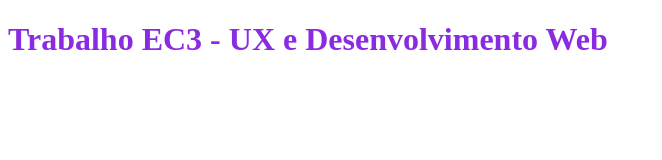
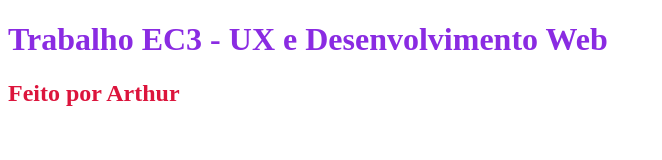
Before and after one commit to YagoFrossard/ExtraClasse3, a plain HTML site: page index.html in a window 1280 px wide. Shown: the whole page, without its empty margins (0-662 px from the left). Drawn offline with Linux system fonts and the light colour scheme.

Commit message:
Atualizando repositório

```diff
--- a/index.html
+++ b/index.html
@@ -9,5 +9,6 @@
 </head>
 <body>
     <h1>Trabalho EC3 - UX e Desenvolvimento Web</h1>
+    <h2>Feito por Arthur</h2>
 </body>
 </html>
--- a/stylesheet.css
+++ b/stylesheet.css
@@ -1,3 +1,7 @@
 h1{
     color: blueviolet;
 }
+
+h2{
+    color: crimson;
+}
```
